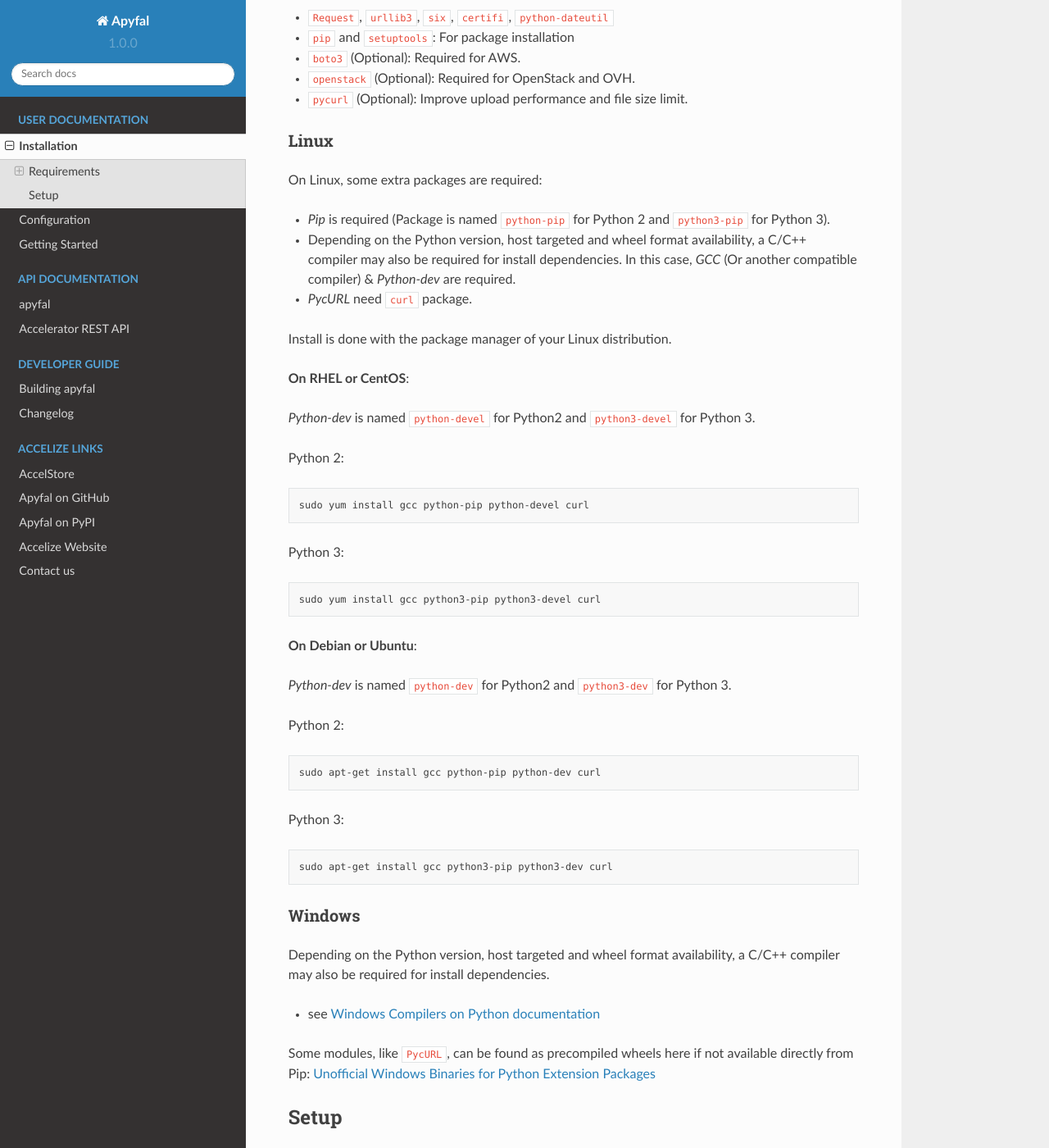
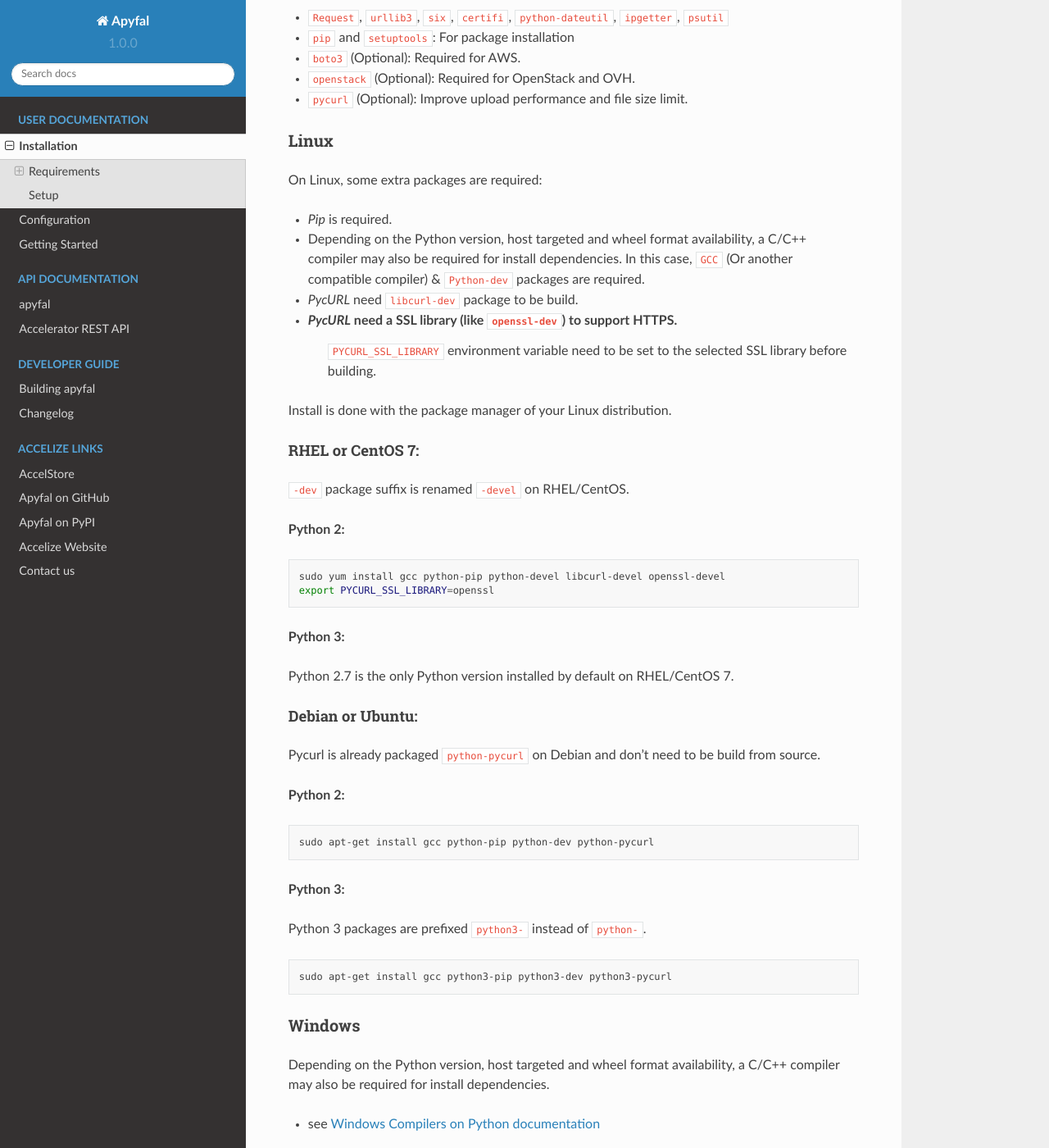
Before and after one commit to Accelize/apyfal, a Sphinx documentation site: the page built from docs/installation.rst, in a window 1280 px wide and 1400 px high, scrolled down 303 px. Shown: the whole window at 82% size. Built offline with Sphinx 7.4.7 and the Read the Docs theme 2.0.0, drawn with Linux system fonts in a browser that asks for light colours; pages that are not in the unit, such as notebooks, are missing from menus; some of the changed text lies outside the part shown.

```diff
--- a/docs/getting_started.rst
+++ b/docs/getting_started.rst
@@ -340,7 +340,7 @@ And then connect to it with SSH :
 
 On Windows, `Putty <https://www.chiark.greenend.org.uk/~sgtatham/putty/>`_
 is required to connect with SSH. The key_pair file need to be in ``.ppk`` format
-(``puttygen.exe`` can be use to convert ``.pem`` file to ``.ppk``).
+(``puttygen.exe`` can be used to convert ``.pem`` file to ``.ppk``).
 
 .. code-block:: bat
 
--- a/docs/installation.rst
+++ b/docs/installation.rst
@@ -8,63 +8,63 @@ Supported Python versions: 2.7, 3.4, 3.5, 3.6, 3.7
 
 Required Python Packages:
 
--  ``Request``, ``urllib3``, ``six``, ``certifi``, ``python-dateutil``
+-  ``Request``, ``urllib3``, ``six``, ``certifi``, ``python-dateutil``, ``ipgetter``, ``psutil``
 -  ``pip`` and ``setuptools``: For package installation
 -  ``boto3`` (Optional): Required for AWS.
 -  ``openstack`` (Optional): Required for OpenStack and OVH.
--  ``pycurl`` (Optional): Improve upload performance and file size
-   limit.
+-  ``pycurl`` (Optional): Improve upload performance and file size limit.
 
 Linux
 ~~~~~
 
 On Linux, some extra packages are required:
 
--  *Pip* is required (Package is named ``python-pip`` for Python 2 and
-   ``python3-pip`` for Python 3).
+-  *Pip* is required.
 
--  Depending on the Python version, host targeted and wheel format
-   availability, a C/C++ compiler may also be required for install
-   dependencies. In this case, *GCC* (Or another compatible compiler) &
-   *Python-dev* are required.
+-  Depending on the Python version, host targeted and wheel format availability,
+   a C/C++ compiler may also be required for install dependencies.
+   In this case, ``GCC`` (Or another compatible compiler) & ``Python-dev`` packages are required.
 
--  *PycURL* need ``curl`` package.
+-  *PycURL* need ``libcurl-dev`` package to be build.
+-  *PycURL* need a SSL library (like ``openssl-dev``) to support HTTPS.
+    ``PYCURL_SSL_LIBRARY`` environment variable need to be set to the selected SSL library before building.
 
 Install is done with the package manager of your Linux distribution.
 
-**On RHEL or CentOS**:
+RHEL or CentOS 7:
+^^^^^^^^^^^^^^^^^
 
-*Python-dev* is named ``python-devel`` for Python2 and ``python3-devel``
-for Python 3.
+``-dev`` package suffix is renamed ``-devel`` on RHEL/CentOS.
 
-Python 2:
+**Python 2:**
 
 .. code-block:: bash
 
-    sudo yum install gcc python-pip python-devel curl
+    sudo yum install gcc python-pip python-devel libcurl-devel openssl-devel
+    export PYCURL_SSL_LIBRARY=openssl
 
-Python 3:
+**Python 3:**
+
+Python 2.7 is the only Python version installed by default on RHEL/CentOS 7.
+
+Debian or Ubuntu:
+^^^^^^^^^^^^^^^^^
+
+Pycurl is already packaged ``python-pycurl`` on Debian and don't need to be build from source.
+
+**Python 2:**
 
 .. code-block:: bash
 
-    sudo yum install gcc python3-pip python3-devel curl
+    sudo apt-get install gcc python-pip python-dev python-pycurl
 
-**On Debian or Ubuntu**:
+**Python 3:**
 
-*Python-dev* is named ``python-dev`` for Python2 and ``python3-dev`` for
-Python 3.
-
-Python 2:
+Python 3 packages are prefixed ``python3-`` instead of ``python-``.
 
 .. code-block:: bash
 
-    sudo apt-get install gcc python-pip python-dev curl
-
-Python 3:
-
-.. code-block:: bash
-
-    sudo apt-get install gcc python3-pip python3-dev curl
+    sudo apt-get install gcc python3-pip python3-dev python3-pycurl
 
 Windows
 ~~~~~~~
@@ -75,8 +75,13 @@ dependencies.
 
 -  see `Windows Compilers on Python documentation`_
 
-Some modules, like ``PycURL``, can be found as precompiled wheels here if not available directly from Pip:
-`Unofficial Windows Binaries for Python Extension Packages`_
+Some modules, like ``PycURL``, can be found as precompiled wheels here if not available directly from PyPI:
+`Unofficial Windows Binaries for Python Extension Packages`_.
+Download the wheel file for the selected Python version and run pip on it:
+
+.. code-block:: bash
+
+    pip install pycurl‑7.43.1‑cp37‑cp37m‑win_amd64.whl
 
 Setup
 -----
--- a/setup.py
+++ b/setup.py
@@ -46,7 +46,7 @@ PACKAGE_INFO = dict(
     },
     license='Apache',
     python_requires='>=2.7,!=3.0.*,!=3.1.*,!=3.2.*,!=3.3.*',
-    install_requires=['setuptools', 'requests', 'ipgetter'],
+    install_requires=['setuptools', 'requests', 'ipgetter', 'psutil'],
     extras_require={
         # Optional speedup
         'optional': ['pycurl'],
```
Also changed, not shown: 1 other file.
